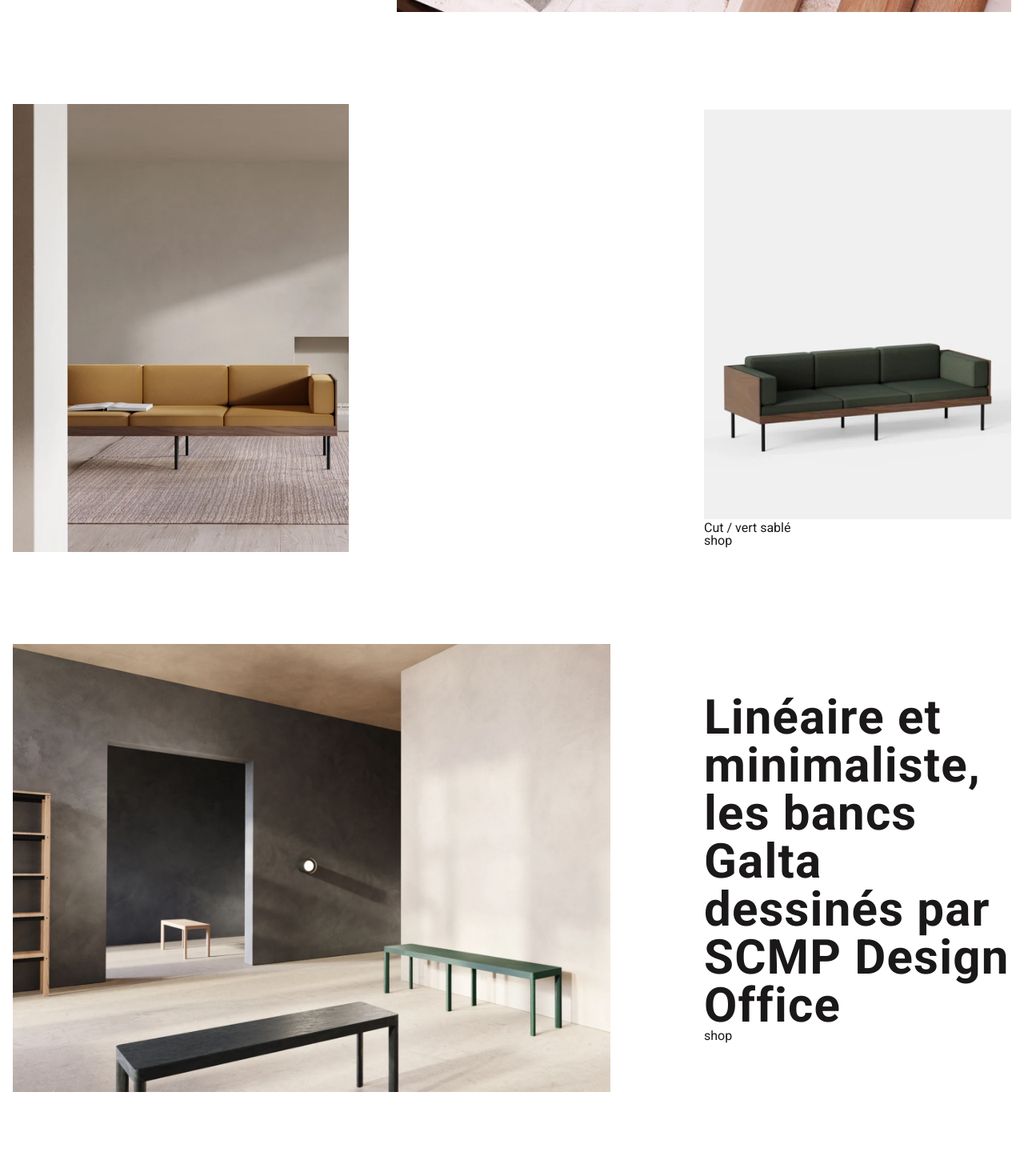
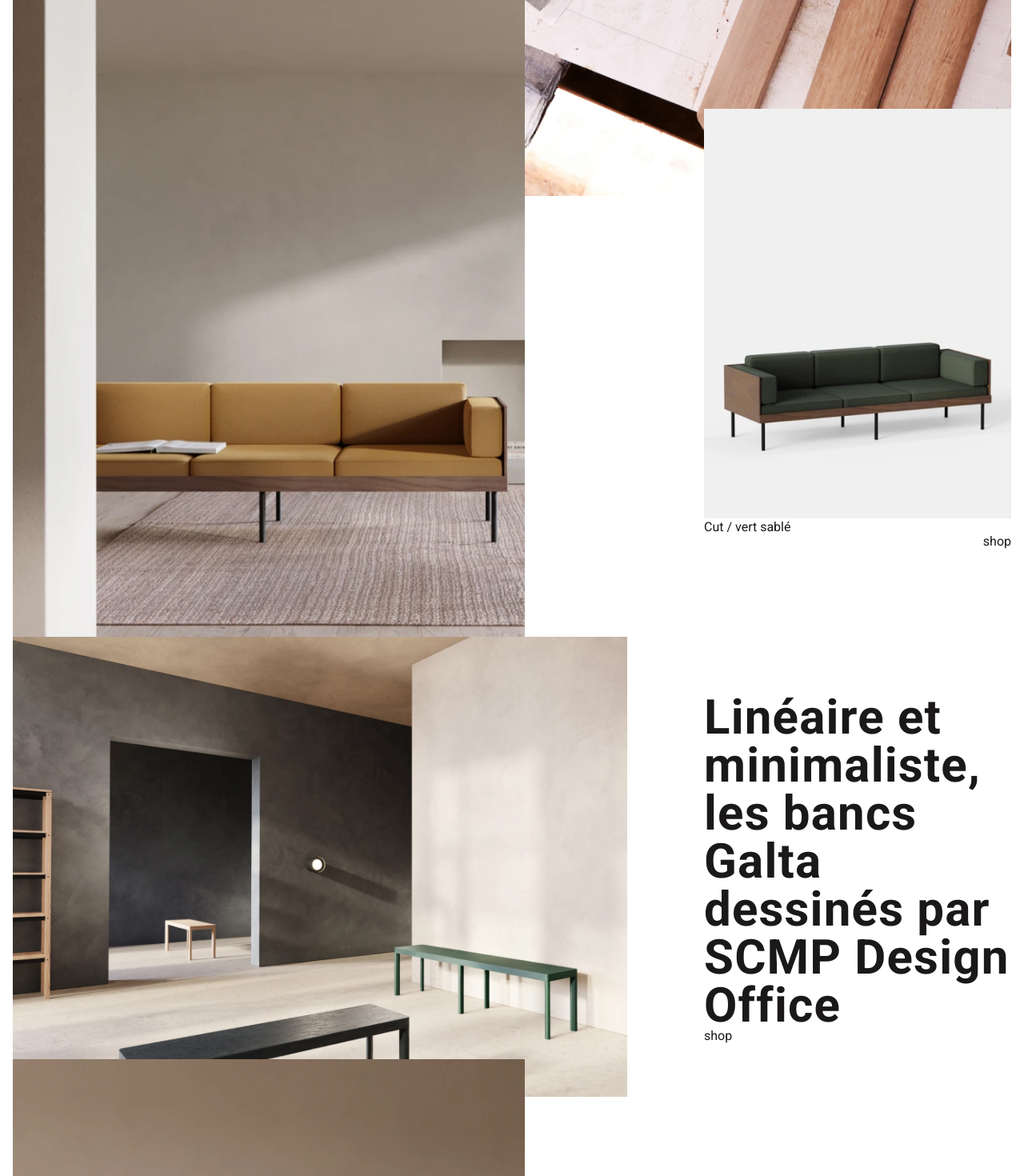
Before and after one commit to deadbeathd07/kann, a Vue app: page / in a window 1280 px wide. Shown: the part 1220-2690 px from the top of the page at 80% size. Built offline with nearby package versions, Linux system fonts and the light colour scheme.

Commit message:
добавлены размеры элемента контента

```diff
--- a/src/components/KannSection.vue
+++ b/src/components/KannSection.vue
@@ -1,7 +1,7 @@
 <template lang="pug">
 section.section(:class="props.contentObj.class")
-  KannFigure.section__img(:path="props.contentObj.img.path", :alt="props.contentObj.img.alt", :figcaption="props.contentObj.img.figcaption")
-  div.section__content
+  KannFigure.section__img(:path="props.contentObj.img.path", :alt="props.contentObj.img.alt", :figcaption="props.contentObj.img.figcaption", :class="props.contentObj.block.img ? 'section__img--medium' : 'section__img--large'")
+  div.section__content(:class="props.contentObj.block.img ? 'section__content--img' : 'section__content--title'")
     KannTitle.section__title(v-if="props.contentObj.block.title", :text="props.contentObj.block.title")
     KannFigure.section__content-img(v-if="props.contentObj.block.img", :path="props.contentObj.block.img.path", :alt="props.contentObj.block.img.alt", :figcaption="props.contentObj.block.img.figcaption")
     KannLink.section__link(v-if="props.contentObj.block.link", :href="props.contentObj.block.link.path", :text="props.contentObj.block.link.name")
@@ -27,20 +27,31 @@
 	align-items: center;
 	padding: 0 1rem;
 	height: 70vh;
-	&--large > .section__img {
-		width: 60vw;
+	&__img {
+		&--large {
+			width: 60vw;
+		}
+		&--medium {
+			width: 50vw;
+		}
 	}
-	&--medium > .section__img {
-		width: 50vw;
-	}
-	&__img {
-		height: 100%;
+	&__link {
+		margin-top: 2px;
 	}
 	&__content {
 		width: 30vw;
 		display: flex;
 		flex-direction: column;
-		justify-content: space-between;
+		&--title {
+			& > .section__title,
+			& > .section__link {
+				margin-top: auto;
+			}
+		}
+		&--img {
+			align-items: flex-end;
+			justify-content: center;
+		}
 	}
 	&--reverse {
 		flex-direction: row-reverse;
```
